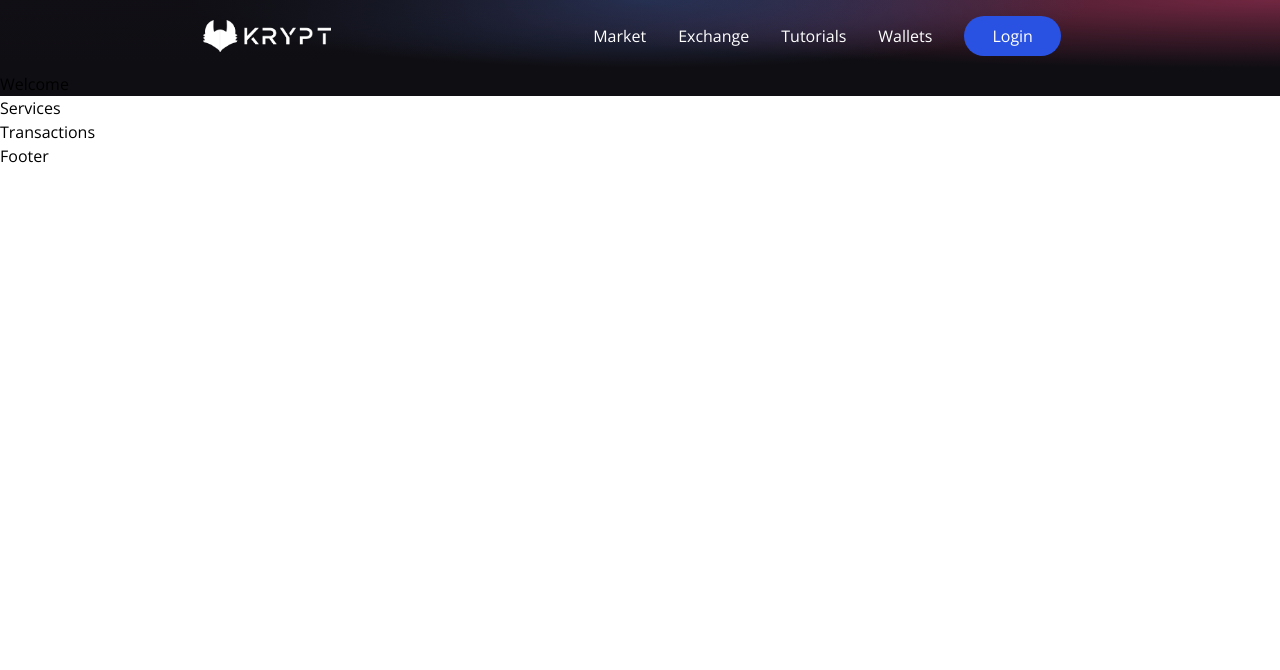
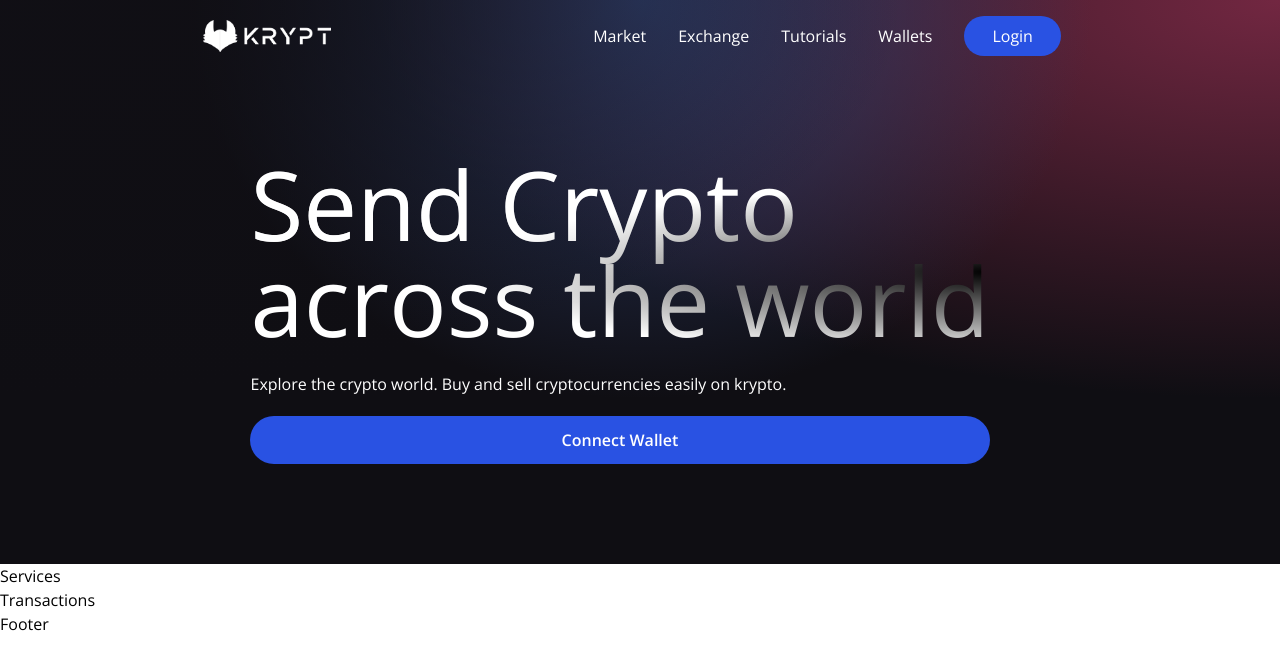
Before and after one commit to veektrie/Web3.0--Eth-Wallet-App, a React (Vite) app in the folder client/: page / in a window 1280 px wide. Shown: the top 670 px of the page. Built offline with nearby package versions, Linux system fonts and the light colour scheme.

Commit message:
hero component created

```diff
--- a/client/src/components/Welcome.jsx
+++ b/client/src/components/Welcome.jsx
@@ -1,5 +1,33 @@
+import { AiFillPlayCircle } from "react-icons/ai";
+import { SiEthereum } from "react-icons/si";
+import { BsInfoCircle } from "react-icons/bs";
+
+import { Loader } from "./";
+
 const Welcome = () => {
-  return <h1>Welcome</h1>;
+  const connectWallet = () => {};
+  return (
+    <div className="flex w-full justify-center items-center ">
+      <div className="flex md:flex-row flex-col items-start justify-between md:p-20 py-12 px-4">
+        <div className="flex flex-1 justify-start flex-col md:mr-10">
+          <h1 className="text-5xl sm:text-8xl text-white text-gradient py-1">
+            Send Crypto <br /> across the world
+          </h1>
+          <p className="text-left mt-5 text-white font-light md:w-9/12 w-11/12 text-base">
+            Explore the crypto world. Buy and sell cryptocurrencies easily on
+            krypto.
+          </p>
+          <button
+            type="button"
+            onClick={connectWallet}
+            className="flex flex-row justify-center items-center my-5 bg-[#2952e3] p-3 rounded-full cursor-pointer hover:bg-[#2546bd]"
+          >
+            <p className="text-white text-base font-semibold">Connect Wallet</p>
+          </button>
+        </div>
+      </div>
+    </div>
+  );
 };
 
 export default Welcome;
```
